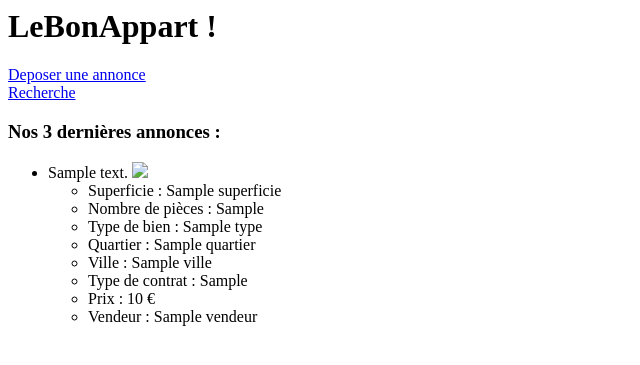
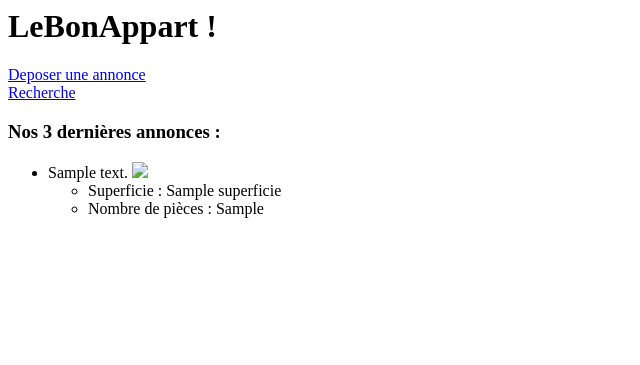
Before and after one commit to Gaibe/lebonappart, a PHP site: template app/templates/accueil.twig in a window 1280 px wide. Shown: the top 365 px of the page, without its empty margins (0-640 px from the left). Run offline with PHP 8.4, Linux system fonts and the light colour scheme; the template is opened without the code that fills it: most values are stand-ins (such as "Sample title", 1, 10 or a date in 2020); some libraries are stand-ins or nearby versions.

Commit message:
ajout des clés primaire dans les models

```diff
--- a/app/models/annonce.php
+++ b/app/models/annonce.php
@@ -2,6 +2,7 @@
 use Illuminate\Database\Eloquent\Model as Eloquent;
 
 Class Annonce extends Eloquent {
+    protected $primayKey ='id_annonce';
     protected $table = 'annonce';
 
     public $timestamps = false;
--- a/app/models/image.php
+++ b/app/models/image.php
@@ -3,6 +3,7 @@ use Illuminate\Database\Eloquent\Model as Eloquent;
 
 
 Class Image extends Eloquent {
+    protected $primayKey ='id_image';
     protected $table = 'image';
     public $timestamps = false;
 
--- a/app/models/type.php
+++ b/app/models/type.php
@@ -2,6 +2,7 @@
 use Illuminate\Database\Eloquent\Model as Eloquent;
 
 Class Type extends Eloquent {
+    protected $primayKey ='id_type';
     protected $table = 'type';
     public $timestamps = false;
     public function annonce() {
--- a/app/models/vendeur.php
+++ b/app/models/vendeur.php
@@ -2,6 +2,7 @@
 use Illuminate\Database\Eloquent\Model as Eloquent;
 
 Class Vendeur extends Eloquent {
+    protected $primayKey ='id_vendeur';
     protected $table = 'vendeur';
     public $timestamps = false;
     public function annonce() {
--- a/app/models/ville.php
+++ b/app/models/ville.php
@@ -4,9 +4,9 @@ use Illuminate\Database\Eloquent\Model as Eloquent;
 
 Class Ville extends Eloquent {
     protected $table = 'ville';
-    protected $primayKey ='id_quartier';
+    protected $primayKey ='id_ville';
     public $timestamps = false;
     public function Quartier() {
-        return $this->belongsTo('quartier', 'id_quatier');
+        return $this->belongsTo('quartier', 'id_quartier');
     }
 }
--- a/app/templates/accueil.twig
+++ b/app/templates/accueil.twig
@@ -19,12 +19,12 @@
         <ul>
         <li>Superficie : {{annonce.superficie}}</li>
         <li>Nombre de pièces : {{annonce.nb_piece}}</li>
-        <li>Type de bien : {{annonce.type}}</li>
-        <li>Quartier : {{annonce.quartier}}</li>
+        {# <li>Type de bien : {{annonce.type}}</li> #}
+        {# <li>Quartier : {{annonce.quartier}}</li>
         <li>Ville : {{annonce.quartier.ville}}</li>
         <li>Type de contrat : {{annonce.loc_vente}}</li>
-        <li>Prix : {{annonce.prix}} €</li>
-        <li>Vendeur : {{annonce.vendeur}}</li>
+        <li>Prix : {{annonce.prix}} €</li> #}
+        {# <li>Vendeur : {{annonce.vendeur}}</li> #}
         </ul>
         </li>
     {% endfor %}
```
